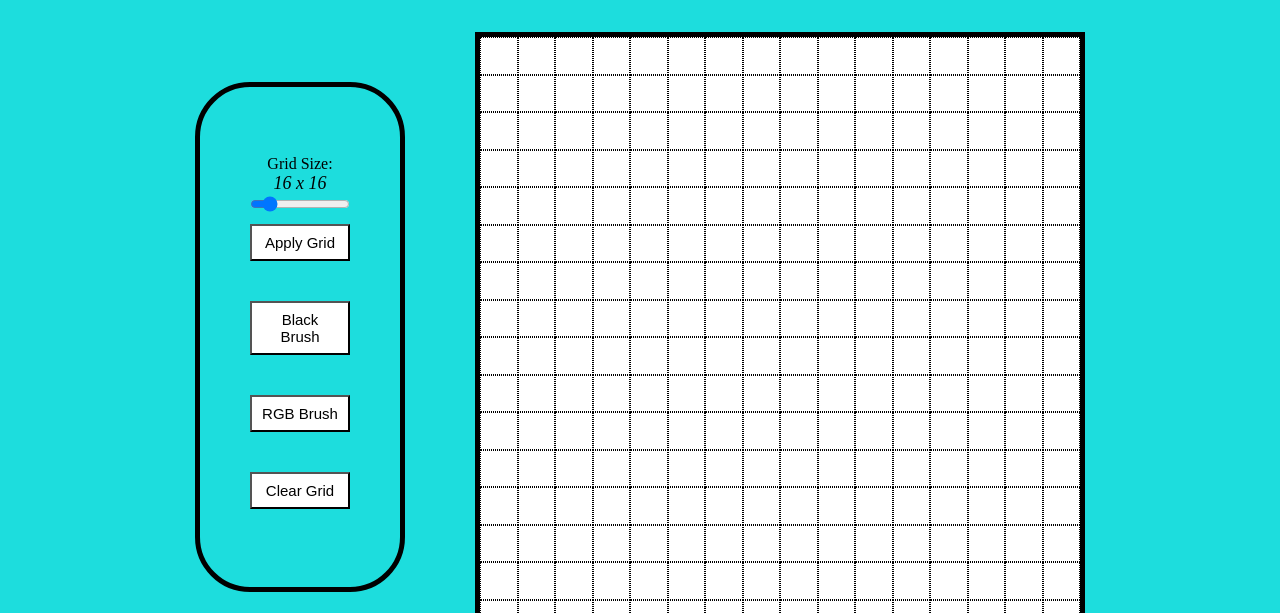
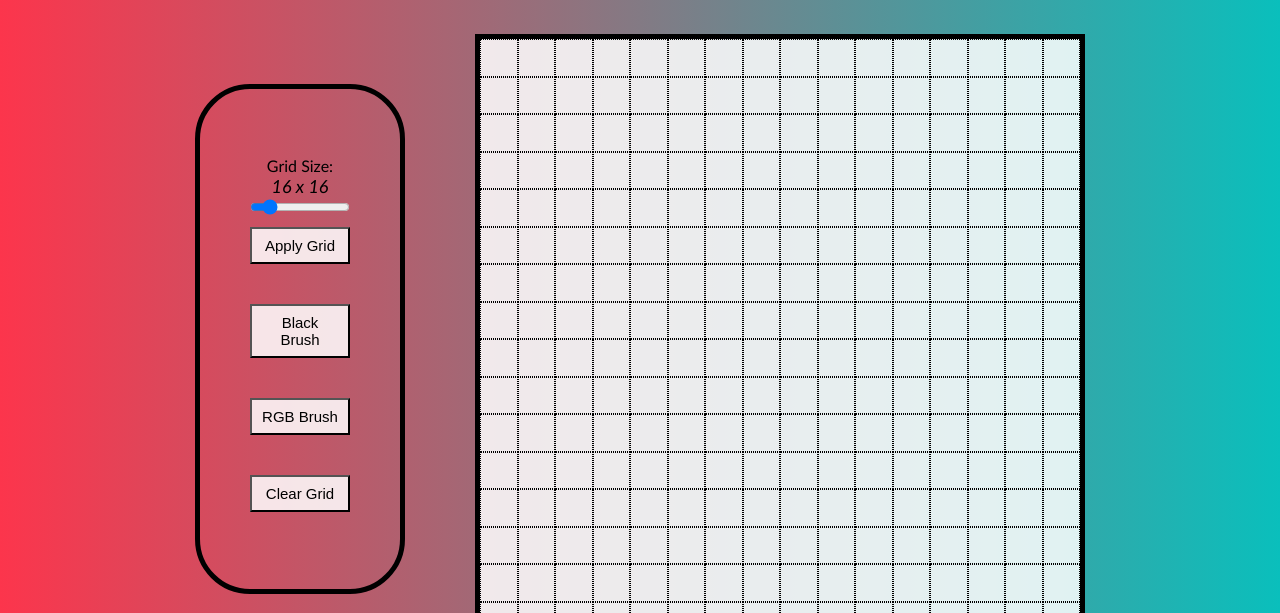
Before and after one commit to laumt9/etch-a-sketch, a plain HTML site: page index.html in a window 1280 px wide. Shown: the part 276-889 px from the top of the page. Drawn offline with Linux system fonts and the light colour scheme.

Commit message:
Updated background and footer

```diff
--- a/style.css
+++ b/style.css
@@ -1,11 +1,12 @@
 * {
     text-align: center;
-    background-color: rgb(29, 221, 221);
 }
 
 body {
     position: relative;
-    min-height: 95vh;
+    background: linear-gradient(to right, #FC354C, #0abfbc);
+    font-family:'Gill Sans', 'Gill Sans MT', Calibri, 'Trebuchet MS', sans-serif;
+    min-height: 85vh;
 }
 
 .title {
@@ -18,6 +19,7 @@ body {
     display: flex;
     justify-content: center;
     max-width: max-content;
+    max-height: 100vh;
     margin: auto;
 }
 
@@ -33,7 +35,7 @@ body {
 }
 
 button {
-    background-color: white;
+    background-color: rgba(255, 255, 255, 0.85);
     width: 100px;
     padding: 8px;
     font-size: 15px;
@@ -83,7 +85,7 @@ button {
 }
 
 .square {
-    background-color: white;
+    background-color: rgba(255, 255, 255, 0.85);
     border: 1px dotted black;
 }
 
```
